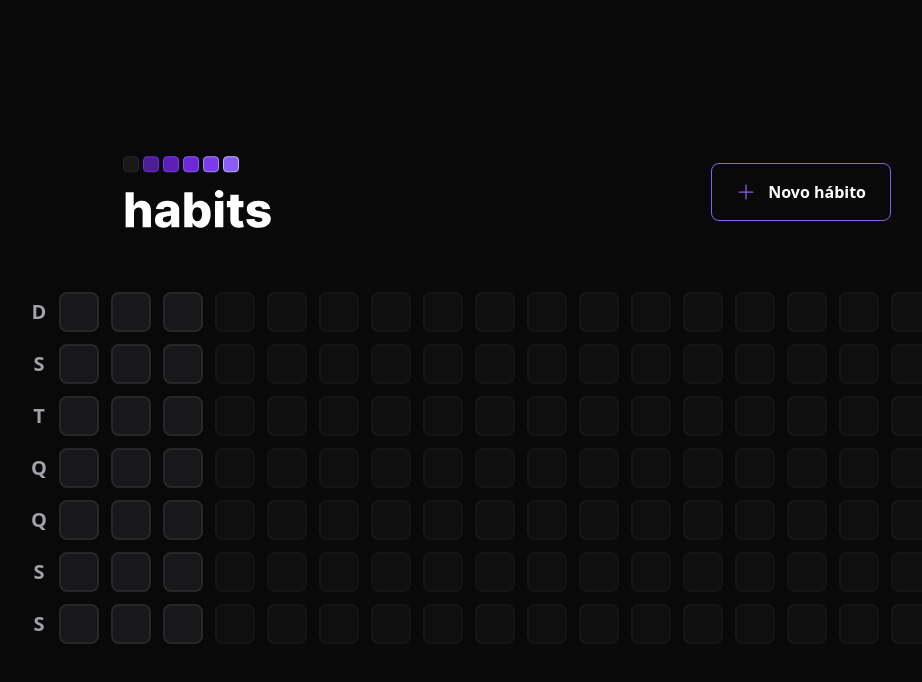
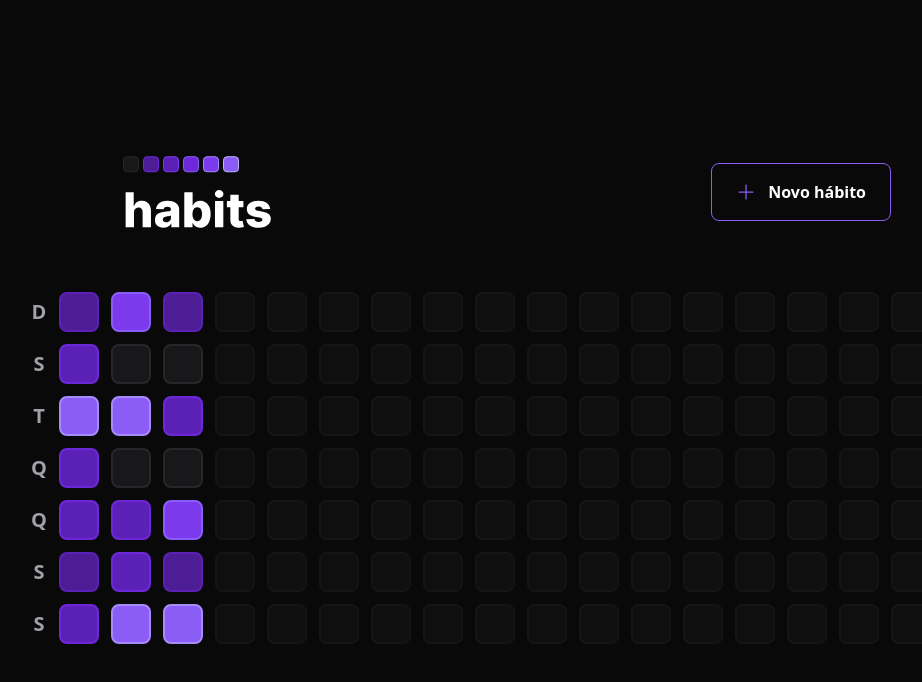
Before and after one commit to BrunasBarbosa/HabitsFrontend, a React (Vite) app: page / in a window 1280 px wide. Shown: the top 682 px of the page, without its empty margins (133-1055 px from the left). Built offline with nearby package versions, Linux system fonts and the light colour scheme.

Commit message:
habits completed by day

```diff
--- a/package.json
+++ b/package.json
@@ -11,6 +11,7 @@
   "dependencies": {
     "@radix-ui/react-dialog": "^1.0.2",
     "@radix-ui/react-popover": "^1.0.3",
+    "clsx": "^1.2.1",
     "dayjs": "^1.11.7",
     "phosphor-react": "^1.4.1",
     "react": "^18.2.0",
--- a/src/components/HabitDay.tsx
+++ b/src/components/HabitDay.tsx
@@ -1,19 +1,33 @@
-// interface HabitDayProps {
-//   completed: number;
-// }
+
 import * as Popover from '@radix-ui/react-popover';
 import { ProgressBar } from './ProgressBar';
-export function HabitDay() {
+import clsx from 'clsx';
+interface HabitDayProps {
+  completed: number;
+  amount: number;
+}
+
+export function HabitDay({ completed, amount }: HabitDayProps) {
+  const completedPercentage = Math.round((completed / amount) * 100);
+
   return (
     <Popover.Root>
-      <Popover.Trigger className="w-10 h-10 bg-zinc-900 border-2 border-zinc-800 rounded-lg" />
+      <Popover.Trigger className={clsx("w-10 h-10  border-2  rounded-lg", {
+        "bg-zinc-900 border-zinc-800": completedPercentage === 0,
+        "bg-violet-900 border-violet-800": completedPercentage === 100,
+        "bg-violet-800 border-violet-700": completedPercentage >= 80,
+        "bg-violet-700 border-violet-600": completedPercentage >= 60 && completedPercentage < 80,
+        "bg-violet-600 border-violet-500": completedPercentage >= 40 && completedPercentage < 60,
+        "bg-violet-500 border-violet-400": completedPercentage >= 20 && completedPercentage < 40,
+        "bg-violet-400 border-violet-300": completedPercentage > 0 && completedPercentage < 20,
+      })} />
 
       <Popover.Portal>
         <Popover.Content className="min-w-[320px] p-6 rounded-2xl bg-zinc-900 flex flex-col">
           <span className="font-semibold text-zinc-400">Domingo</span>
           <span className="mt-1 font-extrabold leading-tight text-3xl">17/01</span>
 
-          <ProgressBar progress={75}/>
+          <ProgressBar progress={completedPercentage} />
           <Popover.Arrow height={8} width={16} className="fill-zinc-900" />
         </Popover.Content>
       </Popover.Portal>
--- a/src/components/Header.tsx
+++ b/src/components/Header.tsx
@@ -18,11 +18,11 @@
         </Dialog.Trigger>
 
         <Dialog.Portal>
-          <Dialog.Overlay className="w-screen h-screen bg-black/80 fixed inset-0"/>
+          <Dialog.Overlay className="w-screen h-screen bg-black/80 fixed inset-0" />
 
           <Dialog.Content className="absolute p-10 bg-zinc-900 rounded-2xl w-full max-w-md top-1/2 left-1/2 -translate-x-1/2 -translate-y-1/2">
             <Dialog.Close className="absolute right-6 top-6 text-zinc-400 hover:text-zinc-200">
-              <X size={24} aria-label="Fechar"/>
+              <X size={24} aria-label="Fechar" />
             </Dialog.Close>
             <Dialog.Title className="text-3xl leading-tight font-extrabold">
               Criar hábito
--- a/src/components/SummaryTable.tsx
+++ b/src/components/SummaryTable.tsx
@@ -27,7 +27,11 @@
         {
           summaryDates.map((date) => {
             return (
-              <HabitDay key={date.toString()} />
+              <HabitDay
+                key={date.toString()}
+                amount={5}
+                completed={Math.round(Math.random() * 5)}
+              />
             );
           })
         }
```
Also changed, not shown: 1 other file (tests, documents, lock files or other folders).
